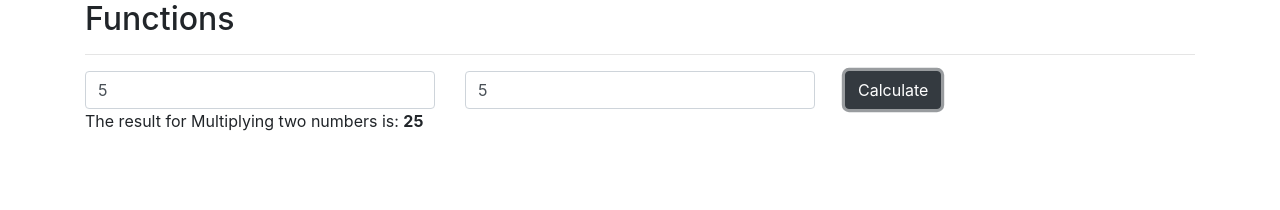
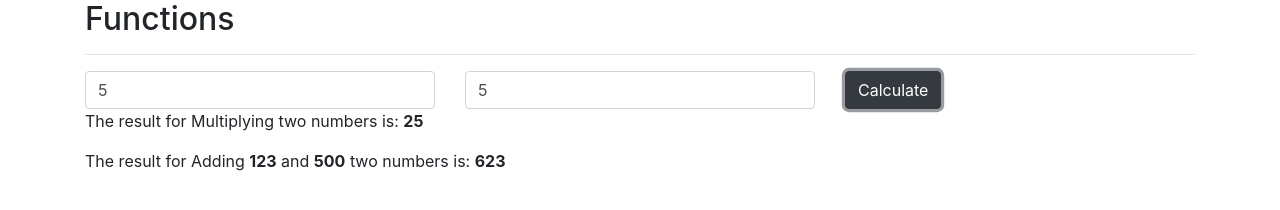
Before and after one commit to NdauwaRafael/Javascript-Fundamentals, a plain HTML site: page index.html in a window 1280 px wide. Both pictures are taken after typing "5", "5" into the empty fields and a click on the button "Calculate". Drawn offline with nearby package versions, Linux system fonts and the light colour scheme.

Commit message:
Function

```diff
--- a/index.html
+++ b/index.html
@@ -5,18 +5,7 @@
     <meta charset="utf-8">
     <meta name="viewport" content="width=device-width, initial-scale=1, shrink-to-fit=no">
     <link rel="stylesheet" href="assets/css/bootstrap.min.css" >
-    <script>
 
-       function add() {
-         var num1 = document.getElementById('num1').value;
-         var num2 =document.getElementById('num2').value;
-           var answer = num1 * num2;
-           document.getElementById('answer').innerHTML = answer;
-        }
-
-
-
-    </script>
   </head>
   <body>
     <div class="row">
@@ -36,10 +25,28 @@
           </div>
         </form>
       <p>The result for Multiplying two numbers is: <strong id="answer"></strong> </p>
+      <p>The result for Adding <strong>123</strong> and <strong>500</strong>  two numbers is: <strong id="addition"></strong> </p>
       </div>
     </div>
     <script src="https://code.jquery.com/jquery-3.2.1.slim.min.js" integrity="sha384-KJ3o2DKtIkvYIK3UENzmM7KCkRr/rE9/Qpg6aAZGJwFDMVNA/GpGFF93hXpG5KkN" crossorigin="anonymous"></script>
     <script src="https://cdnjs.cloudflare.com/ajax/libs/popper.js/1.12.3/umd/popper.min.js" integrity="sha384-vFJXuSJphROIrBnz7yo7oB41mKfc8JzQZiCq4NCceLEaO4IHwicKwpJf9c9IpFgh" crossorigin="anonymous"></script>
     <script src="assets/js/bootstrap.min.js" integrity="sha384-alpBpkh1PFOepccYVYDB4do5UnbKysX5WZXm3XxPqe5iKTfUKjNkCk9SaVuEZflJ" crossorigin="anonymous"></script>
+
+    <script>
+
+       function add() {
+         var num1 = document.getElementById('num1').value;
+         var num2 =document.getElementById('num2').value;
+           var answer = num1 * num2;
+           document.getElementById('answer').innerHTML = answer;
+        }
+
+        var addition = function(num1, num2){
+          return num1 + num2;
+        }
+        document.getElementById('addition').innerHTML = addition(123, 500);
+
+
+    </script>
   </body>
 </html>
```
